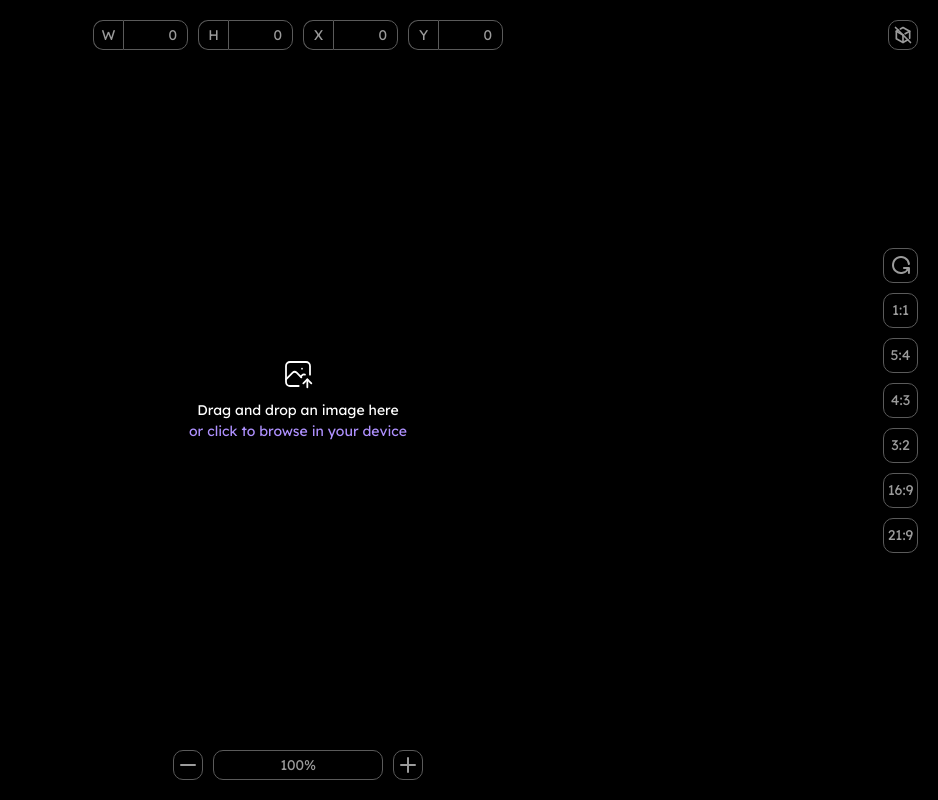
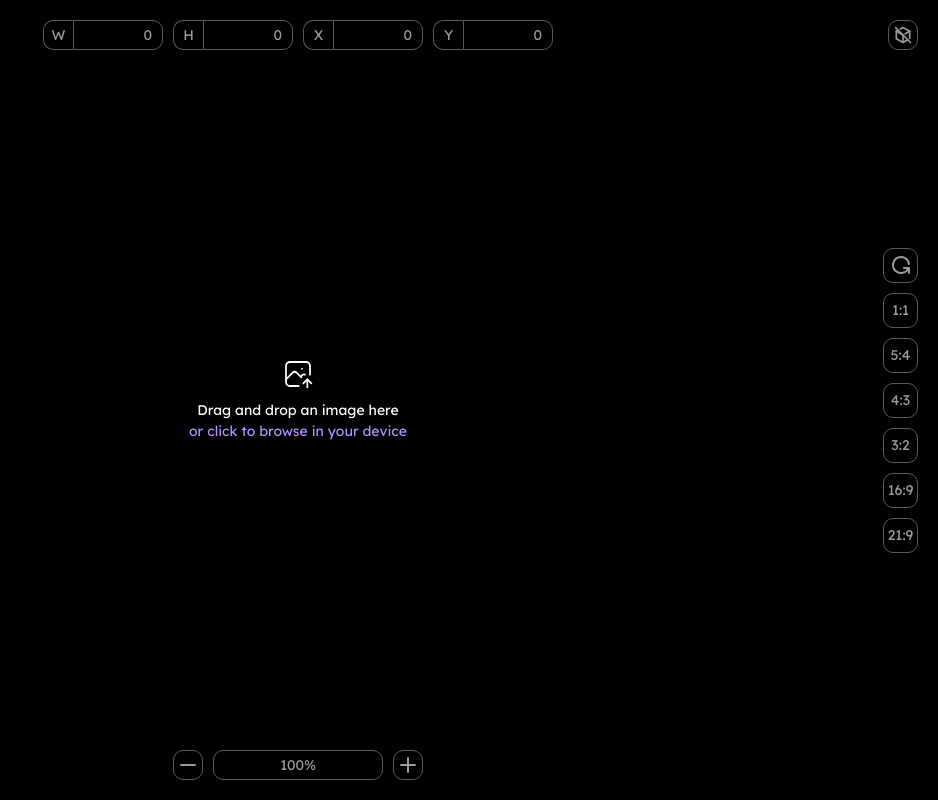
Before and after one commit to shvmeless/image-cropper-webui, a React (Vite) app: page / in a window 1280 px wide. Shown: the whole page, without its empty margins (342-1280 px from the left). Built offline with nearby package versions, Linux system fonts and the light colour scheme.

Commit message:
feat: change how the elements are displayed in the workbench
- Remove the main container from the `EditorDimensionsInput` component.
- Remove the main container from the `EditorPositionInput` component.
- Adjust the styles of children elements in the `EditorWorkbench` component.

```diff
--- a/src/components/workbench/EditorWorkbench.module.scss
+++ b/src/components/workbench/EditorWorkbench.module.scss
@@ -5,32 +5,44 @@
 .EditorWorkbench {
   position: relative;
 
+  .background {
+    height: 100%;
+    width: 100%;
+    z-index: 0;
+  }
+
+  .cropper, .ratios, .zoom {
+    pointer-events: none;
+    * {
+      pointer-events: all;
+    }
+  }
+
   .close {
     position: absolute;
     left: 2rem;
     top: 2rem;
-    z-index: 1;
+    z-index: 2;
   }
 
   .cropper {
     position: absolute;
     left: 2rem;
     top: 2rem;
+    width: calc(100% - 4rem);
+    z-index: 1;
 
     display: flex;
     flex-flow: row wrap;
+    align-content: flex-start;
+    justify-content: center;
     align-items: flex-start;
-    justify-content: center;
-    align-content: flex-start;
     gap: 1rem;
 
-    pointer-events: none;
-    width: calc(100% - 4rem);
-    z-index: 1;
-
-    .tool {
-      pointer-events: all;
-      width: 20rem;
+    > * {
+      flex-grow: 1;
+      min-width: 10rem;
+      max-width: 12rem;
     }
   }
 
@@ -45,6 +57,8 @@
     position: absolute;
     right: 2rem;
     top: 2rem;
+    height: calc(100% - 4rem);
+    z-index: 1;
 
     display: flex;
     flex-flow: column nowrap;
@@ -52,45 +66,24 @@
     justify-content: center;
     align-content: flex-start;
     gap: 1rem;
-
-    pointer-events: none;
-    height: calc(100% - 4rem);
-    z-index: 1;
-
-    * {
-      pointer-events: all;
-    }
   }
 
   .zoom {
     position: absolute;
+    left: calc(50% - 12.5rem);
+    bottom: 2rem;
     width: 25rem;
-    bottom: 2rem;
-    left: calc(50% - 12.5rem);
+    z-index: 1;
 
     display: flex;
     flex-flow: row nowrap;
     gap: 1rem;
-
-    z-index: 1;
   }
 
   .download {
     position: absolute;
+    bottom: 2rem;
     right: 2rem;
-    bottom: 2rem;
-    z-index: 1;
-  }
-
-  .input {
-    height: 100%;
-    width: 100%;
-    z-index: 0;
-  }
-
-  .canvas {
-    height: 100%;
-    width: 100%;
-    z-index: 0;
+    z-index: 2;
   }
 }
--- a/src/components/workbench/EditorWorkbench.tsx
+++ b/src/components/workbench/EditorWorkbench.tsx
@@ -50,8 +50,8 @@ export function EditorWorkbench (props: EditorWorkbenchProps): ReactNode {
               {(input.image !== null) && <EditorCloseButton className={css.close}/>}
 
               <div className={css.cropper}>
-                <EditorDimensionsInput className={css.tool}/>
-                <EditorPositionInput className={css.tool}/>
+                <EditorDimensionsInput/>
+                <EditorPositionInput/>
               </div>
 
               <EditorRenderModeButton className={css.render}/>
@@ -66,8 +66,8 @@ export function EditorWorkbench (props: EditorWorkbenchProps): ReactNode {
 
               {(input.image !== null) && <EditorDownloadButton className={css.download}/>}
 
-              {(input.image === null) && <EditorImageInput className={css.input} onChange={inputChangeHandler}/>}
-              {(input.image !== null) && <EditorCanvas className={css.canvas}/>}
+              {(input.image === null) && <EditorImageInput className={css.background} onChange={inputChangeHandler}/>}
+              {(input.image !== null) && <EditorCanvas className={css.background}/>}
 
             </EditorToolsContext.Provider>
           </EditorCropperContext.Provider>
--- a/src/components/workbench/tools/EditorDimensionsInput.module.scss
+++ b/src/components/workbench/tools/EditorDimensionsInput.module.scss
@@ -1,13 +1,8 @@
 // IMPORTS
 @import '../../../styles/vars';
 
-// COMPONENT
-.EditorDimensionsInput {
-  display: flex;
-  flex-flow: row nowrap;
-  gap: 1rem;
-
-  .item {
+// ELEMENT
+.box {
   display: flex;
   flex-flow: row nowrap;
   flex-grow: 1;
@@ -31,11 +26,9 @@
     border-radius: 0 $radius-small $radius-small 0;
   }
 }
-}
 
 // STATE
-.EditorDimensionsInput.disabled {
-  .item {
+.box.disabled {
   .label {
     background-color: $primary-low;
     border: solid 1px $border-low;
@@ -49,11 +42,9 @@
     color: $text-low;
   }
 }
-}
 
 // STATE
-.EditorDimensionsInput:not(.disabled) {
-  .item {
+.box:not(.disabled) {
   .label {
     background-color: $primary-normal;
     border: solid 1px $border-normal;
@@ -73,4 +64,3 @@
     }
   }
 }
-}
--- a/src/components/workbench/tools/EditorDimensionsInput.tsx
+++ b/src/components/workbench/tools/EditorDimensionsInput.tsx
@@ -1,21 +1,16 @@
 // IMPORTS
 import { useContext, useEffect, useState, type ReactNode } from 'react'
 import { CropperCalculator } from '@lib/editor/CropperCalculator'
+import { useClasses } from '@hooks/common/useClasses'
 import type { Dimensions } from '@lib/common/types'
-import { useClasses } from '@hooks/common/useClasses'
 import { EditorImageInputContext } from '@contexts/editor/EditorImageInputContext'
 import { EditorCropperContext } from '@contexts/editor/EditorCropperContext'
 import { EditorToolsContext } from '@contexts/editor/EditorToolsContext'
 import { NumberInput } from '@ui/NumberInput/NumberInput'
 import css from './EditorDimensionsInput.module.scss'
 
-// PROPS
-interface EditorDimensionsInputProps {
-  className?: string
-}
-
 // COMPONENT
-export function EditorDimensionsInput (props: EditorDimensionsInputProps): ReactNode {
+export function EditorDimensionsInput (): ReactNode {
 
   // CONTEXT
   const input = useContext(EditorImageInputContext)
@@ -76,11 +71,9 @@ export function EditorDimensionsInput (props: EditorDimensionsInputProps): React
   }
 
   // RENDER
-  return <div
-    className={useClasses(css.EditorDimensionsInput, props.className, (input.image === null) && css.disabled)}
-  >
+  return <>
 
-    <div className={css.item}>
+    <div className={useClasses(css.box, (input.image === null) && css.disabled)}>
       <div className={css.label}><span>{'W'}</span></div>
       <NumberInput
         className={css.input}
@@ -92,7 +85,7 @@ export function EditorDimensionsInput (props: EditorDimensionsInputProps): React
       />
     </div>
 
-    <div className={css.item}>
+    <div className={useClasses(css.box, (input.image === null) && css.disabled)}>
       <div className={css.label}><span>{'H'}</span></div>
       <NumberInput
         className={css.input}
@@ -104,6 +97,6 @@ export function EditorDimensionsInput (props: EditorDimensionsInputProps): React
       />
     </div>
 
-  </div>
+  </>
 
 }
--- a/src/components/workbench/tools/EditorPositionInput.module.scss
+++ b/src/components/workbench/tools/EditorPositionInput.module.scss
@@ -1,13 +1,8 @@
 // IMPORTS
 @import '../../../styles/vars';
 
-// COMPONENT
-.EditorPositionInput {
-  display: flex;
-  flex-flow: row nowrap;
-  gap: 1rem;
-
-  .item {
+// ELEMENT
+.box {
   display: flex;
   flex-flow: row nowrap;
   flex-grow: 1;
@@ -31,11 +26,9 @@
     border-radius: 0 $radius-small $radius-small 0;
   }
 }
-}
 
 // STATE
-.EditorPositionInput.disabled {
-  .item {
+.box.disabled {
   .label {
     background-color: $primary-low;
     border: solid 1px $border-low;
@@ -49,11 +42,9 @@
     color: $text-low;
   }
 }
-}
 
 // STATE
-.EditorPositionInput:not(.disabled) {
-  .item {
+.box:not(.disabled) {
   .label {
     background-color: $primary-normal;
     border: solid 1px $border-normal;
@@ -73,4 +64,3 @@
     }
   }
 }
-}
--- a/src/components/workbench/tools/EditorPositionInput.tsx
+++ b/src/components/workbench/tools/EditorPositionInput.tsx
@@ -8,13 +8,8 @@ import { EditorImageInputContext } from '@contexts/editor/EditorImageInputContex
 import { NumberInput } from '@ui/NumberInput/NumberInput'
 import css from './EditorPositionInput.module.scss'
 
-// PROPS
-interface EditorPositionInputProps {
-  className?: string
-}
-
 // COMPONENT
-export function EditorPositionInput (props: EditorPositionInputProps): ReactNode {
+export function EditorPositionInput (): ReactNode {
 
   // CONTEXT
   const input = useContext(EditorImageInputContext)
@@ -74,11 +69,9 @@ export function EditorPositionInput (props: EditorPositionInputProps): ReactNode
   }
 
   // RENDER
-  return <div
-    className={useClasses(css.EditorPositionInput, props.className, (input.image === null) && css.disabled)}
-  >
+  return <>
 
-    <div className={css.item}>
+    <div className={useClasses(css.box, (input.image === null) && css.disabled)}>
       <div className={css.label}><span>{'X'}</span></div>
       <NumberInput
         className={css.input}
@@ -90,7 +83,7 @@ export function EditorPositionInput (props: EditorPositionInputProps): ReactNode
       />
     </div>
 
-    <div className={css.item}>
+    <div className={useClasses(css.box, (input.image === null) && css.disabled)}>
       <div className={css.label}><span>{'Y'}</span></div>
       <NumberInput
         className={css.input}
@@ -102,6 +95,6 @@ export function EditorPositionInput (props: EditorPositionInputProps): ReactNode
       />
     </div>
 
-  </div>
+  </>
 
 }
```
Lines whose indentation alone changed are shown as unchanged.
